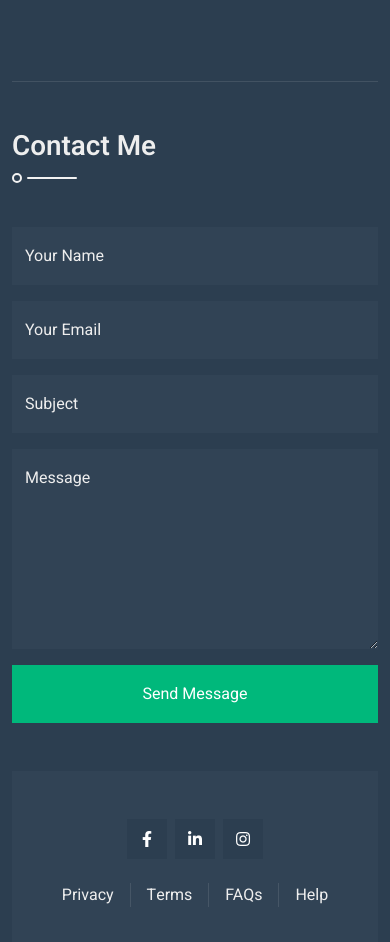
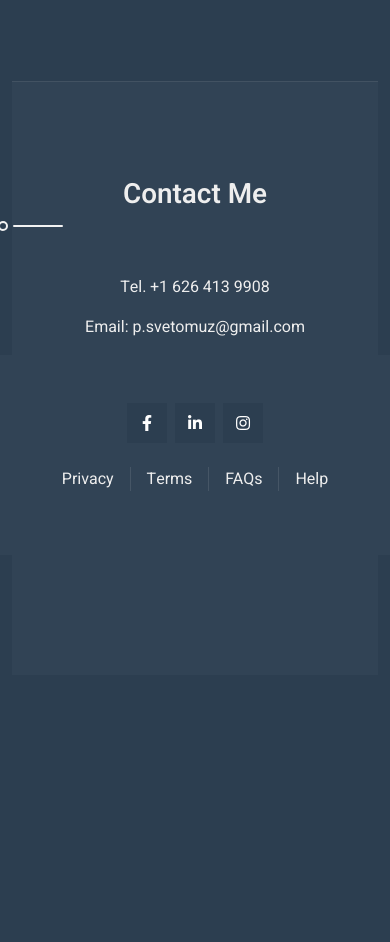
Before and after one commit to p1svm/p1svm.github.io, a plain HTML site: page index.html in a window 390 px wide. Shown: the part 6127-7069 px from the top of the page. After the commit the page ends 6802 px from the top, so only its background shows below. Drawn offline with nearby package versions, Linux system fonts and the light colour scheme; files that its build step writes are made by us from their sources.

Commit message:
removed zadvoenie

```diff
--- a/index.html
+++ b/index.html
@@ -49,9 +49,9 @@
                         </div>
                         <div class="d-flex justify-content-center mt-auto mb-3">
 
-                            <a class="btn btn-secondary btn-square mx-1" href="#"><i class="fab fa-facebook-f"></i></a>
-                            <a class="btn btn-secondary btn-square mx-1" href="#"><i class="fab fa-linkedin-in"></i></a>
-                            <a class="btn btn-secondary btn-square mx-1" href="#"><i class="fab fa-instagram"></i></a>
+                            <a class="btn btn-secondary btn-square mx-1" href="https://www.facebook.com/profile.php?id=100070897743067"><i class="fab fa-facebook-f"></i></a>
+                            <a class="btn btn-secondary btn-square mx-1" href="https://www.linkedin.com/in/pavlo-schukin-25766b26b/"><i class="fab fa-linkedin-in"></i></a>
+                            <a class="btn btn-secondary btn-square mx-1" href="https://www.instagram.com/p.svetomuz/"><i class="fab fa-instagram"></i></a>
                         </div>
                         <div class="d-flex align-items-end justify-content-between border-top">
                             <a href="" class="btn w-50 border-end">Download CV</a>
@@ -352,41 +352,20 @@
 
 
                     <!-- Contact Start -->
+                    <section class="wow fadeIn" data-wow-delay="0.1s">
+                        <div class="bg-secondary text-light text-center p-5">
+                            <div class="d-flex justify-content-center mb-4">
+
                     <section class="py-5 wow fadeInUp" data-wow-delay="0.1s" id="contact">
                         <h1 class="title pb-3 mb-5">Contact Me</h1>
+                        <p> Tel. +1 626 413 9908
+                           <p> Email: p.svetomuz@gmail.com
+                            </p>
+                        </p>
 
-                        <form>
-                            <div class="row g-3">
-                                <div class="col-md-6">
-                                    <div class="form-floating">
-                                        <input type="text" class="form-control border-0 bg-secondary" id="name" placeholder="Your Name">
-                                        <label for="name">Your Name</label>
-                                    </div>
-                                </div>
-                                <div class="col-md-6">
-                                    <div class="form-floating">
-                                        <input type="email" class="form-control border-0 bg-secondary" id="email" placeholder="Your Email">
-                                        <label for="email">Your Email</label>
-                                    </div>
-                                </div>
-                                <div class="col-12">
-                                    <div class="form-floating">
-                                        <input type="text" class="form-control border-0 bg-secondary" id="subject" placeholder="Subject">
-                                        <label for="subject">Subject</label>
-                                    </div>
-                                </div>
-                                <div class="col-12">
-                                    <div class="form-floating">
-                                        <textarea class="form-control border-0 bg-secondary" placeholder="Leave a message here" id="message" style="height: 200px"></textarea>
-                                        <label for="message">Message</label>
-                                    </div>
-                                </div>
-                                <div class="col-12">
-                                    <button class="btn btn-primary w-100 py-3" type="submit">Send Message</button>
-                                </div>
-                            </div>
-                        </form>
-                    </section>
+
+
+
                     <!-- Contact End -->
 
                     <!-- Footer Start -->
@@ -394,9 +373,9 @@
                         <div class="bg-secondary text-light text-center p-5">
                             <div class="d-flex justify-content-center mb-4">
 
-                                <a class="btn btn-dark btn-square mx-1" href="#"><i class="fab fa-facebook-f"></i></a>
-                                <a class="btn btn-dark btn-square mx-1" href="#"><i class="fab fa-linkedin-in"></i></a>
-                                <a class="btn btn-dark btn-square mx-1" href="#"><i class="fab fa-instagram"></i></a>
+                                <a class="btn btn-dark btn-square mx-1" href="https://www.facebook.com/profile.php?id=100070897743067"><i class="fab fa-facebook-f"></i></a>
+                                <a class="btn btn-dark btn-square mx-1" href="https://www.linkedin.com/in/pavlo-schukin-25766b26b/"><i class="fab fa-linkedin-in"></i></a>
+                                <a class="btn btn-dark btn-square mx-1" href="https://www.instagram.com/p.svetomuz/"><i class="fab fa-instagram"></i></a>
                             </div>
                             <div class="d-flex justify-content-center mb-3">
                                 <a class="text-light px-3 border-end" href="#">Privacy</a>
```
Also changed, not shown: LICENSE 2.txt (deleted), READ-ME 2.txt (deleted), bootstrap-cv-resume-template 2.jpg (deleted), instruction 2.txt (deleted), 3 other files.
